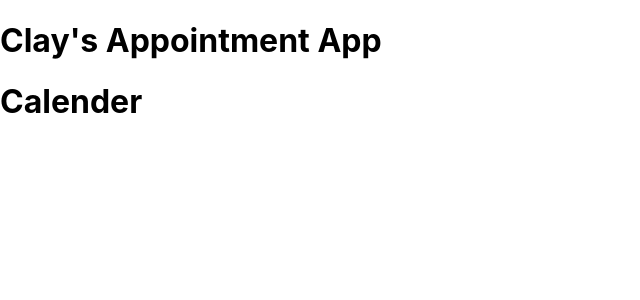
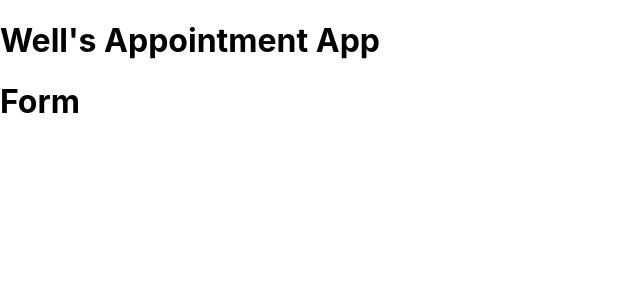
Before and after one commit to clayyy123/AppointmentApp, a React (Create React App) app: page /form in a window 1280 px wide. Shown: the top 300 px of the page, without its empty margins (0-640 px from the left). Built offline with nearby package versions, Linux system fonts and the light colour scheme.

Commit message:
create form route

```diff
--- a/src/App.js
+++ b/src/App.js
@@ -1,7 +1,8 @@
 import React, { Component } from 'react';
 import logo from './logo.svg';
 import './App.css';
-import Calender from './Components/calender';
+import Form from './Components/calender';
+import { Switch, Route } from 'react-router-dom';
 
 class App extends Component {
   state = {
@@ -11,8 +12,15 @@ class App extends Component {
   render() {
     return (
       <>
-        <h1>Clay's Appointment App</h1>
-        <Calender />
+        <h1>Well's Appointment App</h1>
+        <Switch>
+          <Route
+            path="/form"
+            render={() => {
+              return <Form />;
+            }}
+          />
+        </Switch>
       </>
     );
   }
--- a/src/Components/calender.js
+++ b/src/Components/calender.js
@@ -1,14 +1,17 @@
 import React, { Component } from 'react';
 
-class Calender extends Component {
-  state = {};
+class Form extends Component {
+  state = {
+    date: new Date()
+  };
   render() {
+    console.log(this.state.date);
     return (
       <>
-        <h1>Calender</h1>
+        <h1>Form</h1>
       </>
     );
   }
 }
 
-export default Calender;
+export default Form;
```
